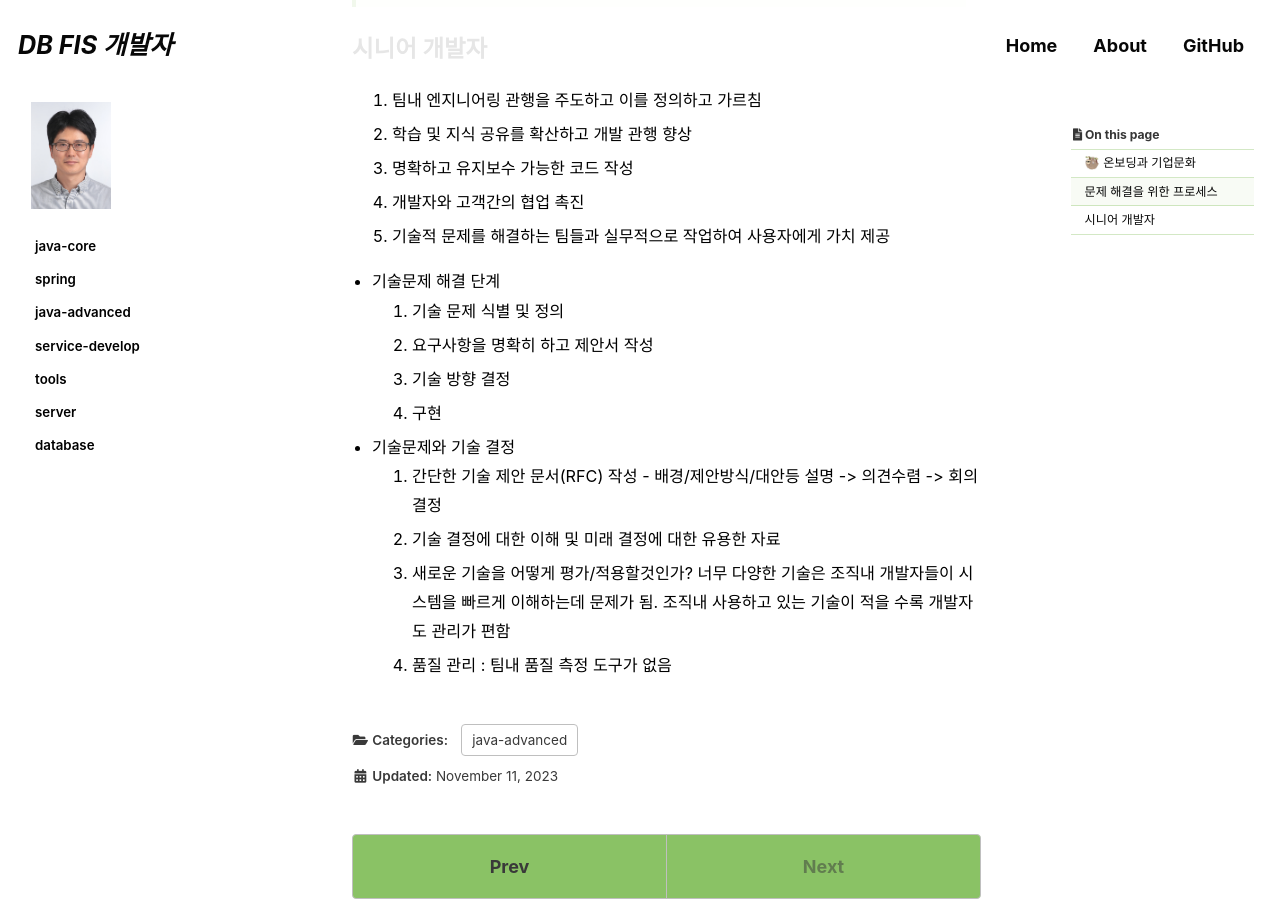
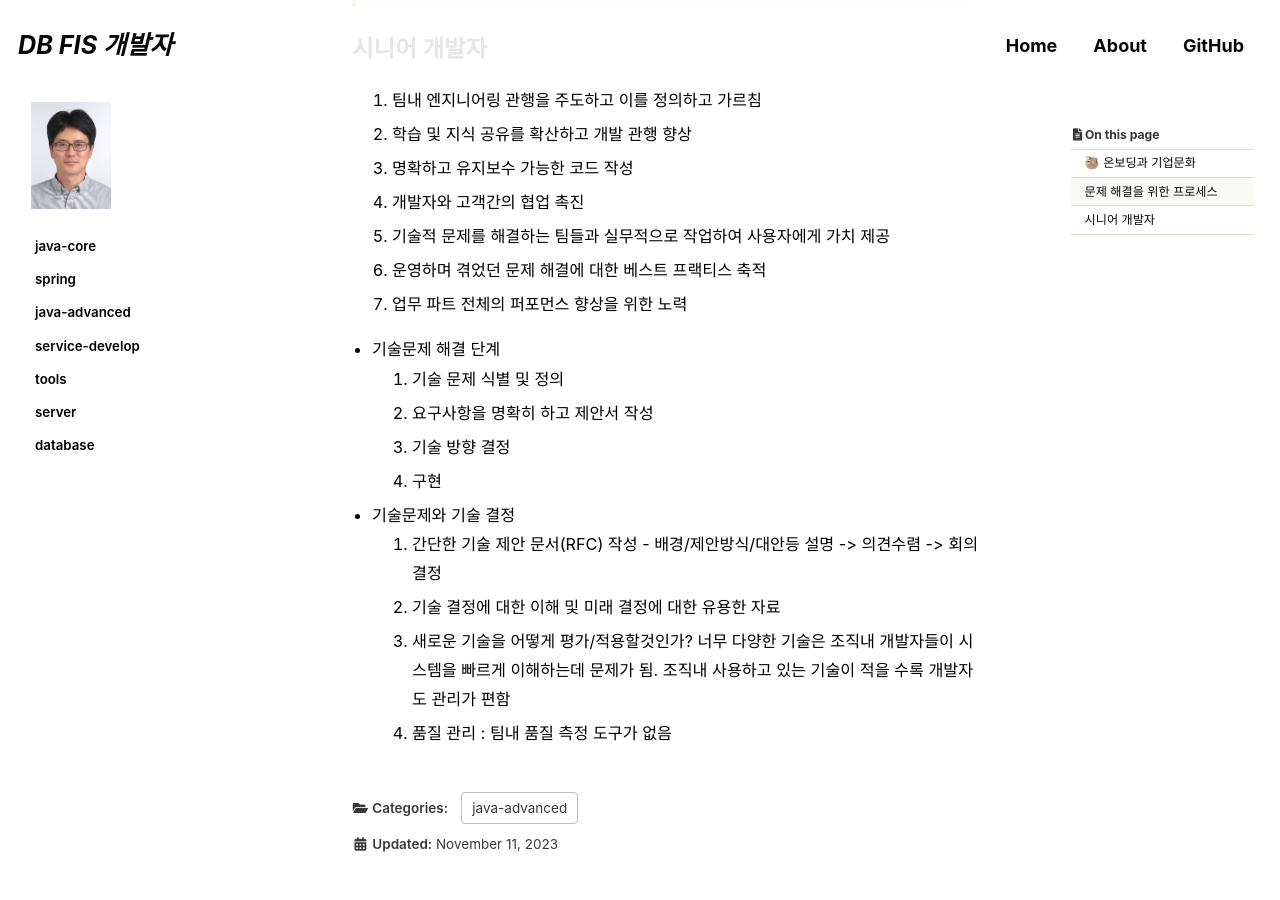
Before and after one commit to 190726/190726.github.io, a Jekyll site: the page built from _posts/2023-11-11-onboarding.md, in a window 1280 px wide and 900 px high, scrolled down 1641 px. Built offline with Jekyll 4.4.1, drawn with Linux system fonts in a browser that asks for light colours; cached includes are drawn as plain includes; some web fonts are replaced; comment, search, counter and statistics services are not loaded.

Commit message:
Update 2023-11-11-onboarding.md

```diff
--- a/_posts/2023-11-11-onboarding.md
+++ b/_posts/2023-11-11-onboarding.md
@@ -59,6 +59,8 @@ last_modified_at: 2023-11-11
   3. 명확하고 유지보수 가능한 코드 작성
   4. 개발자와 고객간의 협업 촉진
   5. 기술적 문제를 해결하는 팀들과 실무적으로 작업하여 사용자에게 가치 제공
+  6. 운영하며 겪었던 문제 해결에 대한 베스트 프랙티스 축적
+  7. 업무 파트 전체의 퍼포먼스 향상을 위한 노력
 
 - 기술문제 해결 단계
   1. 기술 문제 식별 및 정의
```
